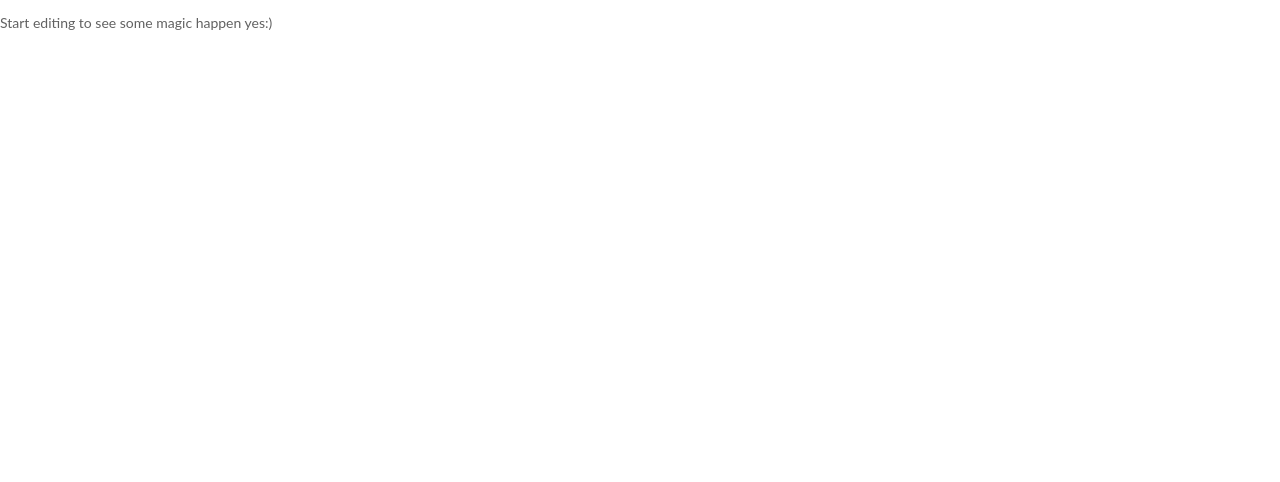
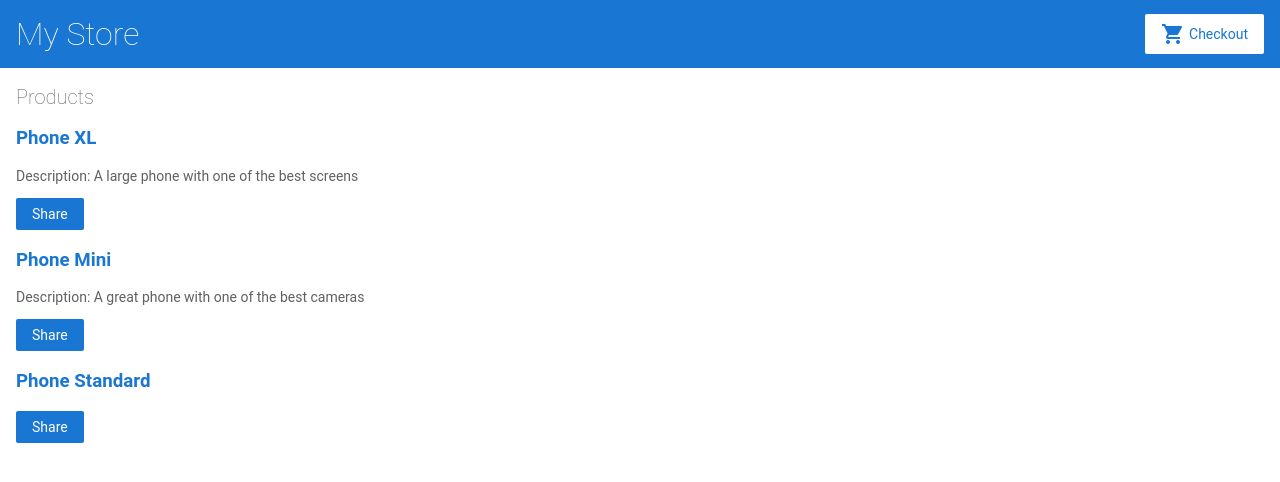
Before and after one commit to dharmesh-r-patel/angular-user-login-registration, an Angular app: page / in a window 1280 px wide. Shown: the top 482 px of the page. Built offline with nearby package versions, Linux system fonts and the light colour scheme.

Commit message:
2 files modified, 6 added

```diff
--- a/src/app/app.component.html
+++ b/src/app/app.component.html
@@ -1,4 +1,6 @@
 
-<p>
-  Start editing to see some magic happen yes:)
-</p>
+<app-top-bar></app-top-bar>
+
+<div class="container">
+  <router-outlet></router-outlet>
+</div>
--- /dev/null
+++ b/src/app/product-list/product-list.component.html
@@ -0,0 +1,17 @@
+<h2>Products</h2>
+
+<div *ngFor="let product of products">
+    <h3>
+      <a [title] = "product.name + ' Detail '">
+      {{ product.name }}
+      </a>
+  </h3>
+
+  <p *ngIf = "product.description">
+       Description: {{ product.description }}
+  </p>
+
+  <button (click)="share()">
+     Share
+  </button>
+</div>
--- /dev/null
+++ b/src/app/product-list/product-list.component.ts
@@ -0,0 +1,22 @@
+import { Component, OnInit } from '@angular/core';
+
+import { products } from '../products';
+
+@Component({
+  selector: 'app-product-list',
+  templateUrl: './product-list.component.html',
+  styleUrls: ['./product-list.component.css']
+})
+export class ProductListComponent implements OnInit {
+  products = products;
+
+  constructor() { }
+
+  ngOnInit() {
+  }
+
+  share(){
+    window.alert('The product has been shared!')
+  }
+
+}
--- /dev/null
+++ b/src/app/top-bar/top-bar.component.html
@@ -0,0 +1,11 @@
+<a [routerLink]="['/']">
+  <h1>My Store</h1>
+</a>
+
+<a [routerLink]="['/cart']" class="button fancy-button"><i class="material-icons">shopping_cart</i>Checkout</a>
+
+<!--
+Copyright Google LLC. All Rights Reserved.
+Use of this source code is governed by an MIT-style license that
+can be found in the LICENSE file at http://angular.io/license
+-->
--- /dev/null
+++ b/src/app/top-bar/top-bar.component.ts
@@ -0,0 +1,15 @@
+import { Component, OnInit } from '@angular/core';
+
+@Component({
+  selector: 'app-top-bar',
+  templateUrl: './top-bar.component.html',
+  styleUrls: ['./top-bar.component.css']
+})
+export class TopBarComponent implements OnInit {
+
+  constructor() { }
+
+  ngOnInit() {
+  }
+
+}
```
Also changed, not shown: src/app/app.module.ts (+18 -3 lines), src/app/product-list/product-list.component.css (added), src/app/top-bar/top-bar.component.css (added).
